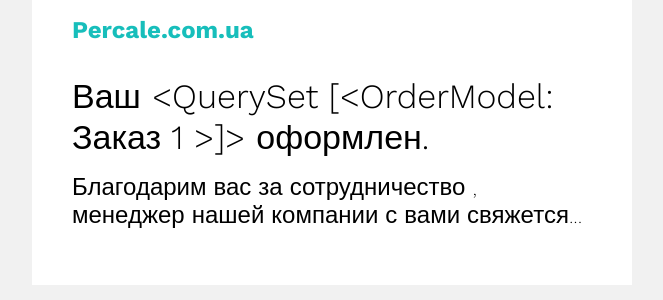
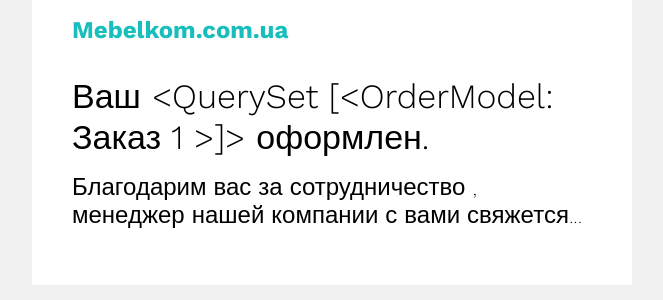
Before and after one commit to win77g/tohashop, a Django app: template order/templates/mail_template.html in a window 1280 px wide. Shown: the top 300 px of the page, without its empty margins (308-971 px from the left). Run offline with Django 3.2, Linux system fonts and the light colour scheme; tables that the repository leaves empty hold one stand-in row (values such as "Sample post"); the template is opened without the code that fills it: values that come from a table or form of the project are taken from there, most other values are stand-ins (such as "Sample title", 1, 10 or a date in 2020); grey boxes marked "Sample" are stand-in pictures; some libraries are stand-ins or nearby versions.

Commit message:
new main

```diff
--- a/backend/settings.py
+++ b/backend/settings.py
@@ -254,9 +254,10 @@
 
 EMAIL_HOST = 'smtp.gmail.com'
 EMAIL_HOST_USER = 'sergsergio777@gmail.com'
+#EMAIL_HOST_USER = 'mebelkomniko@gmail.com'
 # EMAIL_HOST_USER = 'percaleshop@gmail.com'
-# EMAIL_HOST_PASSWORD = GoogleSmtp.password
-EMAIL_HOST_PASSWORD = 'marmon300'
+EMAIL_HOST_PASSWORD = GoogleSmtp.password
+#EMAIL_HOST_PASSWORD = 'mebelkomNiko2020'
 EMAIL_PORT =  587
 EMAIL_USE_TLS = True
 #EMAIL_USE_SSL = False
--- a/order/templates/mail_template.html
+++ b/order/templates/mail_template.html
@@ -298,7 +298,7 @@
           	<table role="presentation" border="0" cellpadding="0" cellspacing="0" width="100%">
           		<tr>
           			<td class="logo" style="text-align: left;">
-			            <h1><a href="https://www.percale.com.ua/#/">Percale.com.ua</a></h1>
+			            <h1><a href="https://www.mebelkom.com.ua/#/">Mebelkom.com.ua</a></h1>
 			          </td>
           		</tr>
           	</table>
```
